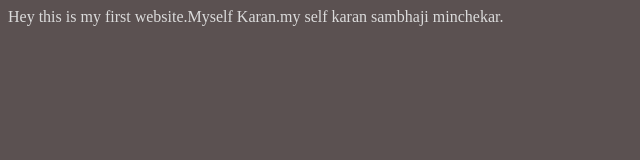
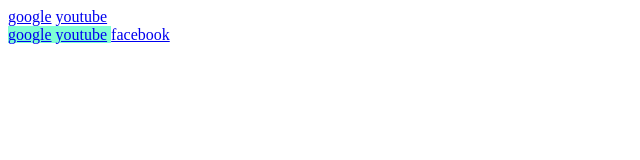
Before and after one commit to mkaran02/Sigma-web-dev, a plain HTML site: page HTML/1. basic program intro/html.html in a window 1280 px wide. Shown: the whole page, without its empty margins (0-640 px from the left). Drawn offline with Linux system fonts and the light colour scheme.

Commit message:
10/7/2024

```diff
--- a/HTML/1. basic program intro/html.html
+++ b/HTML/1. basic program intro/html.html
@@ -4,10 +4,20 @@
     <meta charset="UTF-8">
     <meta name="viewport" content="width=device-width, initial-scale=1.0">
     <title>Karan's first website</title>
-    <link rel="stylesheet" href="style.css">
+
 </head>
 <body>
-    Hey this is my first website.Myself Karan.my self karan sambhaji minchekar.
-    <script src="scipt.js"></script>
+    <div>
+        <a href="www.google.com">google</a>
+    <a href="www.youtube.com">youtube</a>
+    </div>
+
+ <span style="background-color: aquamarine;">
+    <a href="www.google.com">google</a>
+    <a href="www.youtube.com">youtube</a>
+ </span>
+
+    <a href="www.facebook.com">facebook</a>
+
 </body>
 </html>
```
Also changed, not shown: CSS/Box model/index.html (+3 -3 lines), HTML/7.sub and sup/subsup.html (added, +15 -0 lines).
